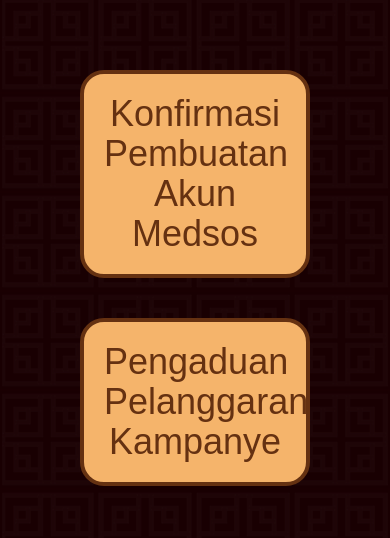
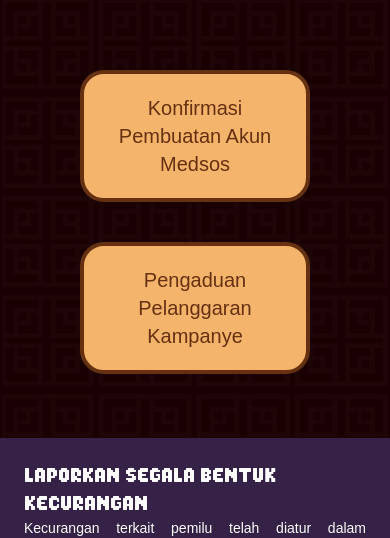
Before and after one commit to IT-KPUKMTETI2024-KejarTayangEdition/KPU-KMTETI-2024, a Next.js app: page /laporkan in a window 390 px wide. Shown: the part 286-824 px from the top of the page. Built offline with nearby package versions, Linux system fonts and the light colour scheme; no server answers; a web font is replaced by a local one.

Commit message:
fix: mobile font size

```diff
--- a/app/laporkan/page.js
+++ b/app/laporkan/page.js
@@ -5,12 +5,12 @@ import Link from "next/link";
 const reportTypes = [
   {
     text: "Konfirmasi Pembuatan Akun Medsos",
-    className: "self-center",
+    className: "self-center text-xl md:text-4xl",
     href: "https://bit.ly/PelaporanPembuatanAkunMedsosKPUKMTETI2024"
   },
   {
     text: "Pengaduan Pelanggaran Kampanye",
-    className: "self-center",
+    className: "self-center text-xl md:text-4xl",
     href: "http://bit.ly/PengaduanPelanggaranKampanye2024"
   }
 ];
```
